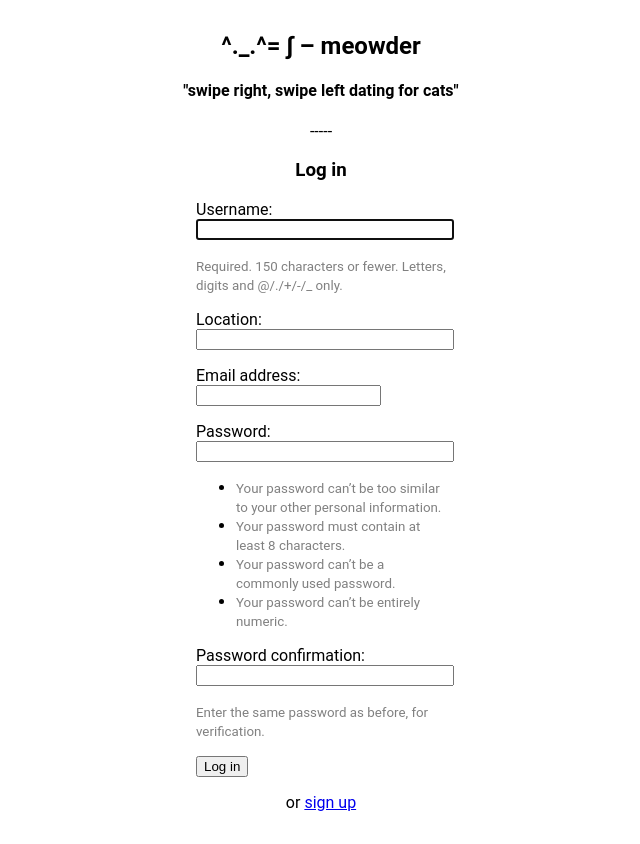
After one commit to mwiens91/meowder, a Django app: template templates/login.html in a window 1280 px wide. The commit adds this page. Shown: the whole page, without its empty margins (319-959 px from the left). Run offline with Django 3.2, Linux system fonts and the light colour scheme; the template is opened without the code that fills it: values that come from a table or form of the project are taken from there, others are empty.

Commit message:
Add login page

```diff
--- /dev/null
+++ b/cats/forms.py
@@ -0,0 +1,11 @@
+from django import forms
+from django.contrib.auth.forms import UserCreationForm
+from django.contrib.auth.models import User
+
+class ProfileSignUpForm(UserCreationForm):
+    """A form to register a new user."""
+    location = forms.CharField(max_length=30)
+
+    class Meta:
+        model = User
+        fields = ('username', 'location', 'email',  'password1', 'password2',)
--- a/meowder/urls.py
+++ b/meowder/urls.py
@@ -14,10 +14,12 @@ Including another URLconf
     2. Add a URL to urlpatterns:  path('blog/', include('blog.urls'))
 """
 from django.contrib import admin
+from django.contrib.auth import views as auth_views
 from django.urls import path
-from meowder.views import homepage
+from meowder.views import homepage, profile_signup
 
 urlpatterns = [
-    path(r'', homepage),
-    path('admin/', admin.site.urls),
+    path(r'', auth_views.login, {'template_name': 'login.html'}, name='login'),
+    path(r'admin/', admin.site.urls, name='admin'),
+    path(r'signup/', profile_signup, name='signup'),
 ]
--- a/templates/base.html
+++ b/templates/base.html
@@ -1,7 +1,7 @@
 <!DOCTYPE html>
 <html lang="en">
 	<head>
-		<title>{% block title %}{% endblock %}</title>
+		<title>{% block title %}^._.^∫{% endblock %}</title>
 	</head>
 		<style type=text/css>
 			/* The page */
@@ -25,12 +25,32 @@
 				max-width: 600px;
 			}
 
-			h3 {
+			/* Center things */
+			.center {
 				text-align: center;
+			}
+
+			/* Centered form */
+			.centeredform {
+				max-width: 250px;
+				margin: 0 auto;
+			}
+
+			/* Input boxes */
+			input[type=text] {
+				width: 100%;
+			}
+			input[type=password] {
+				width: 100%;
 			}
 		</style>
 	<body>
 		<div class=wrapper>
+		<div class="center">
+			<h2>^._.^= ∫ – meowder</h2>
+			<h4>"swipe right, swipe left dating for cats"</h4>
+			<p>-----</p>
+		</div>
 			{% block content %}{% endblock %}
 		</div>
 	</body>
--- /dev/null
+++ b/templates/login.html
@@ -0,0 +1,33 @@
+{% extends "base.html" %}
+
+{% block content %}
+	<div class="center">
+		<h3>Log in</h3>
+
+		{% if form.errors %}
+			<p style="color: red"> meow! something went wrong!</p>
+		{% endif %}
+	</div>
+
+	<form method="post" class="centeredform">
+		{% csrf_token %}
+		<input type="hidden" name="next" value="{{ next }}" />
+		{% for field in form %}
+			<p>
+				{{ field.label_tag }}<br>
+				{{ field }}<br>
+				{% for error in field.errors %}
+					<p style="color: red">{{ error }}</p>
+				{% endfor %}
+				{% if field.help_text %}
+					<p><small style="color: grey">{{ field.help_text }}</small></p>
+				{% endif %}
+			</p>
+		{% endfor %}
+		<button type="submit">Log in</button>
+	</form>
+
+	<div class="center">
+		<p>or <a href='{% url 'signup' %}'>sign up</a></p>
+	</div>
+{% endblock %}
```
Also changed, not shown: meowder/views.py (+21 -1 lines), templates/homepage.html (deleted, +0 -10 lines), templates/signup.html (added, +12 -0 lines).
